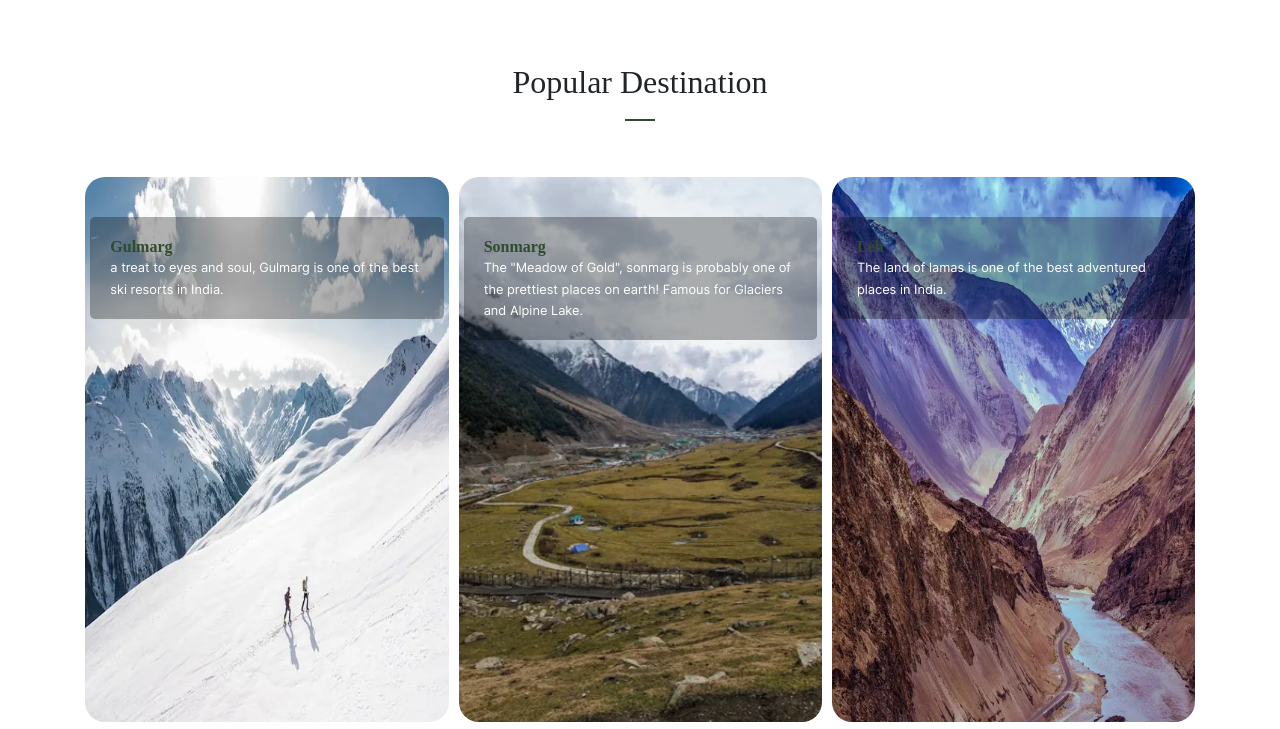
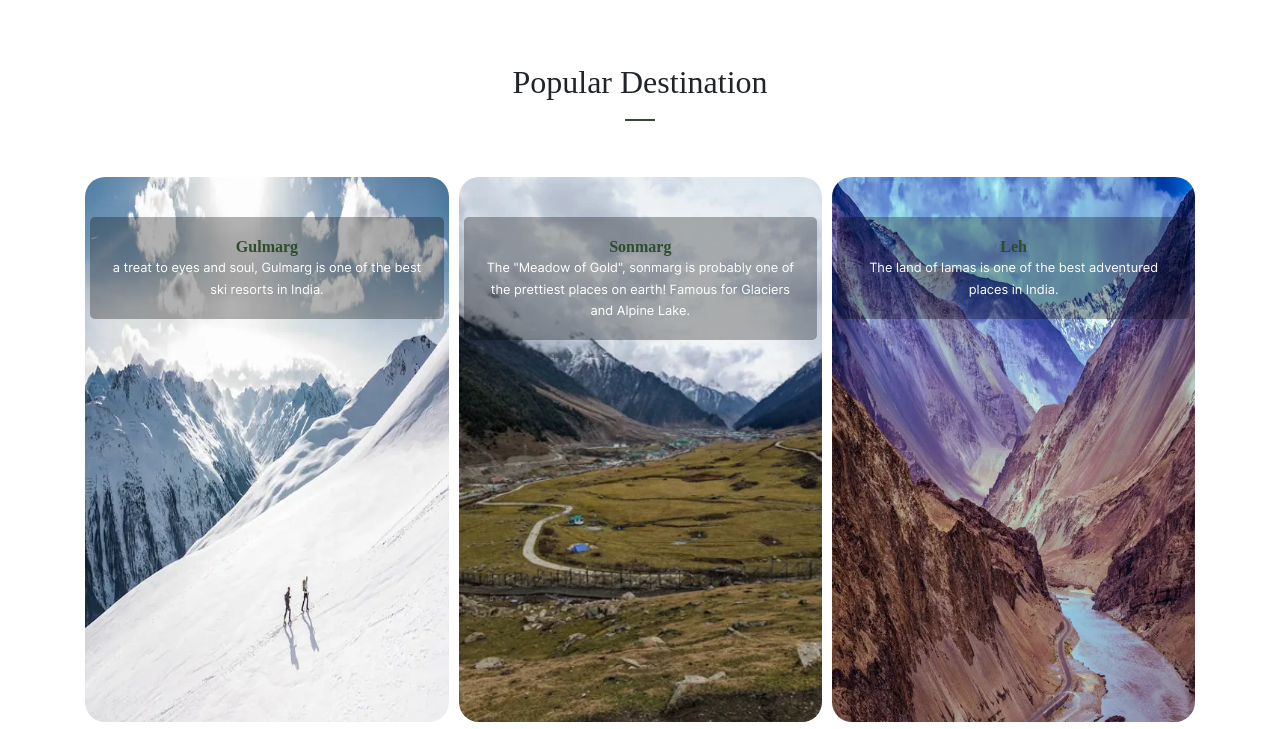
Before and after one commit to aalimaslam/AdorationHolidays, a Django app: page / in a window 1280 px wide. Shown: the part 2062-2791 px from the top of the page. Run offline with Django 4.2, Linux system fonts and the light colour scheme; data comes from the database, SQL or seed files in the repository; data that the repository does not hold is empty; parts of the project's set-up code (start-up, migrations or seed data) failed here and were passed over; some libraries are stand-ins or nearby versions; some web fonts are replaced; grey boxes are pictures that could not be loaded.

Commit message:
Update index.html

```diff
--- a/templates/index.html
+++ b/templates/index.html
@@ -213,7 +213,7 @@ deserts are the best places in ladakh and it is a bikers dream land</p>
 
         <div class="item carousel-items">
           <a class="media-thumb" href="#contact">
-            <div class="media-text">
+            <div class="media-text text-center">
               <h3>Gulmarg</h3>
               <span class="location text-white ">a treat to eyes and soul, Gulmarg is one of the best ski resorts in India.</span>
             </div>
@@ -223,7 +223,7 @@ deserts are the best places in ladakh and it is a bikers dream land</p>
 
         <div class="item carousel-items">
           <a class="media-thumb" href="#contact">
-            <div class="media-text">
+            <div class="media-text text-center">
               <h3>Sonmarg</h3>
               <span class="location text-white">The "Meadow of Gold", sonmarg is probably one of the prettiest places on earth! Famous for Glaciers and Alpine Lake.</span>
             </div>
@@ -234,7 +234,7 @@ deserts are the best places in ladakh and it is a bikers dream land</p>
 
         <div class="item carousel-items">
           <a class="media-thumb" href="#contact">
-            <div class="media-text">
+            <div class="media-text text-center">
               <h3>Leh</h3>
               <span class="location text-white">The land of lamas is one of the best adventured places in India.</span>
             </div>
@@ -245,7 +245,7 @@ deserts are the best places in ladakh and it is a bikers dream land</p>
 
         <div class="item carousel-items">
           <a class="media-thumb" href="#contact">
-            <div class="media-text">
+            <div class="media-text text-center">
               <h3>Pahalgam</h3>
               <span class="location text-white">The breathtaking views of pahalgam also known as the valley of shepherds, Famous for Amarnath yatra.</span>
             </div>
@@ -255,7 +255,7 @@ deserts are the best places in ladakh and it is a bikers dream land</p>
 
         <div class="item carousel-items">
           <a class="media-thumb" href="#contact">
-            <div class="media-text">
+            <div class="media-text text-center">
               <h3>Kargil</h3>
               <span class="location text-white">Famous for nun and kun peaks, zanskar valley, river rafting and adventure activities.</span>
             </div>
@@ -265,7 +265,7 @@ deserts are the best places in ladakh and it is a bikers dream land</p>
 
         <div class="item carousel-items">
           <a class="media-thumb" href="#contact">
-            <div class="media-text">
+            <div class="media-text text-center">
               <h3>Srinagar</h3>
               <span class="location text-white">Srinagar is one of the most beautiful places in kashmir.</span>
             </div>
@@ -275,7 +275,7 @@ deserts are the best places in ladakh and it is a bikers dream land</p>
 
         <div class="item carousel-items">
           <a class="media-thumb" href="#contact">
-            <div class="media-text">
+            <div class="media-text text-center">
               <h3>Katra</h3>
               <span class="location text-white">Katra is mainly known for vaishno devi shrine, shiv khori cave.</span>
             </div>
```
